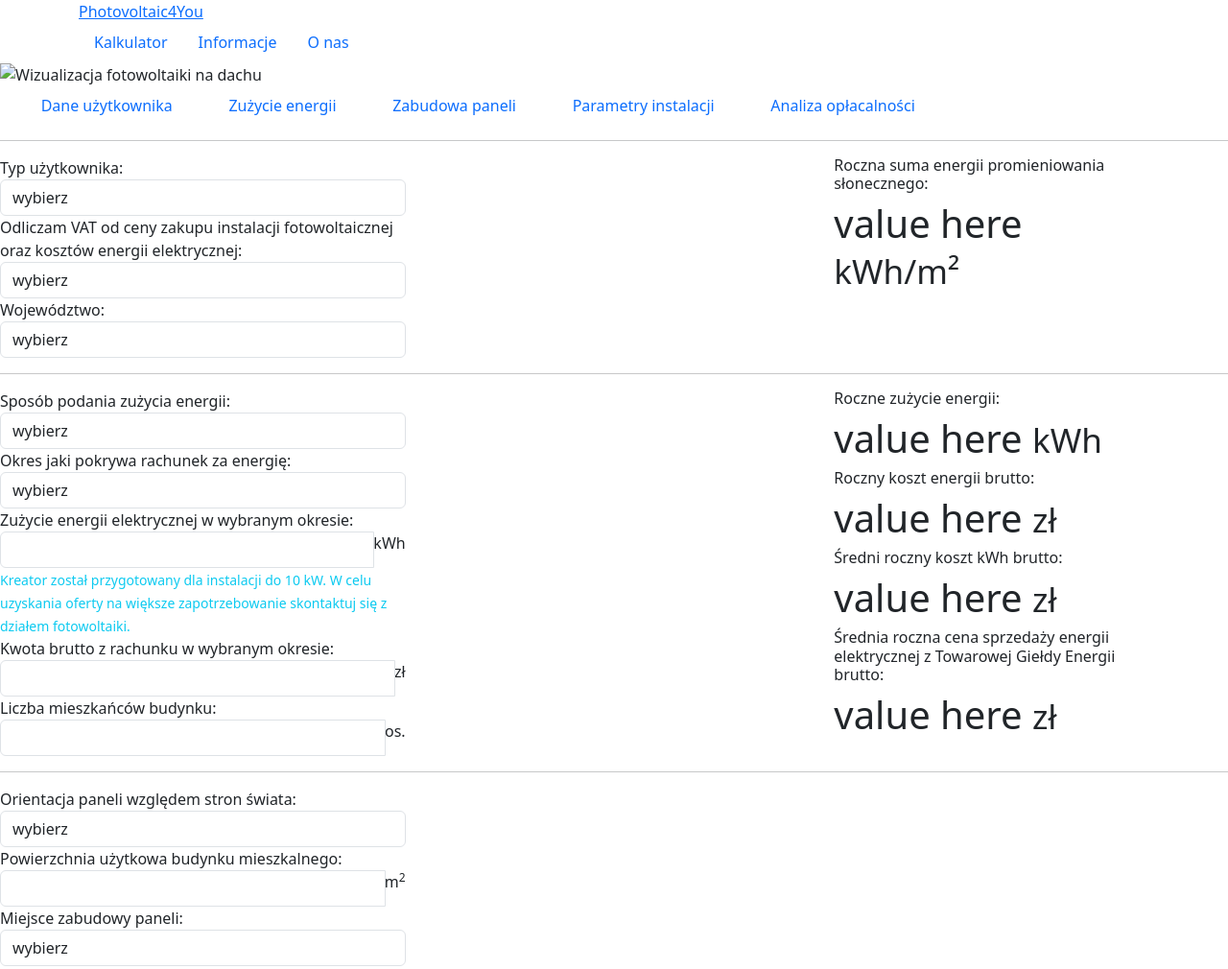
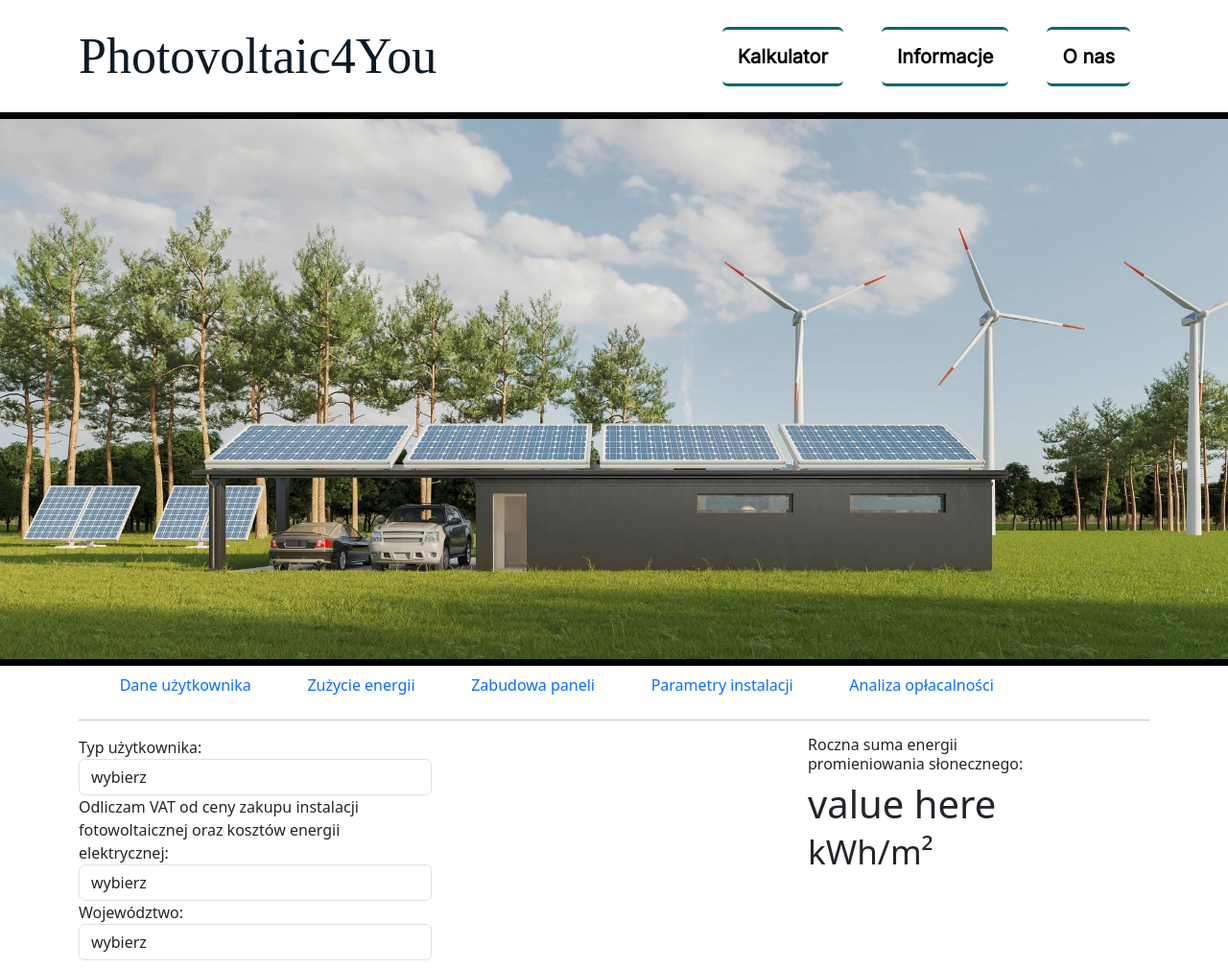
Before and after one commit to rudeuke/Photovoltaic4You, a plain HTML site: page index.html in a window 1280 px wide. Shown: the top 1010 px of the page at 96% size. Drawn offline with nearby package versions, Linux system fonts and the light colour scheme; a web font is replaced by a local one.

Commit message:
Add styling to navbar, created additional pages

```diff
--- a/css/style.css
+++ b/css/style.css
@@ -0,0 +1,28 @@
+.title {
+    font-family: 'Aclonica';
+    font-style: normal;
+    font-weight: 400;
+    font-size: 52px;
+    line-height: 59px;
+    color: #0B1A26;
+}
+
+.nav-menu {
+    font-family: 'Inter';
+    font-style: normal;
+    font-weight: 600;
+    font-size: 20px;
+    line-height: 24px;
+
+    background: #FFFFFF;
+    border-width: 3px 0px;
+    border-style: solid;
+    border-color: #006969;
+    border-radius: 5px;
+}
+
+.baner-border {
+    border-color: #000000;
+    border-width: 7px 0px;
+    border-style: solid;
+}
--- a/index.html
+++ b/index.html
@@ -5,47 +5,45 @@
     <meta charset="UTF-8">
     <meta name="viewport" content="width=device-width, initial-scale=1.0">
     <title>Photovoltaic4You</title>
-    <link rel="stylesheet" href="css/style.css" />
+    <link href='https://fonts.googleapis.com/css?family=Aclonica' rel='stylesheet'>
+    <link href='https://fonts.googleapis.com/css?family=Inter' rel='stylesheet'>
     <link href="https://cdn.jsdelivr.net/npm/bootstrap@5.3.0/dist/css/bootstrap.min.css" rel="stylesheet"
         integrity="sha384-9ndCyUaIbzAi2FUVXJi0CjmCapSmO7SnpJef0486qhLnuZ2cdeRhO02iuK6FUUVM" crossorigin="anonymous">
     <script src="https://cdn.jsdelivr.net/npm/bootstrap@5.3.0/dist/js/bootstrap.bundle.min.js"
         integrity="sha384-geWF76RCwLtnZ8qwWowPQNguL3RmwHVBC9FhGdlKrxdiJJigb/j/68SIy3Te4Bkz"
         crossorigin="anonymous"></script>
+    <link rel="stylesheet" href="css/style.css" />
 </head>
 
-<body>
+<body id="page-top">
     <header>
+        <nav class="navbar navbar-expand-lg height py-4">
             <div class="container">
-            <div class="row">
-                <div class="title">
-                    <a href="index.html">Photovoltaic4You</a>
-                </div>
-                <div class="menu">
-                    <nav>
-                        <ul class="nav">
-                            <li class="nav-item">
-                                <a href="index.html" class="nav-link text-center">Kalkulator</a>
+                <a class="title navbar-brand" href="#page-top">Photovoltaic4You</a>
+                <div class="collapse navbar-collapse" id="navbarResponsive">
+                    <ul class="navbar-nav ms-auto">
+                        <li class="nav-item mx-0 mx-lg-1 px-3">
+                            <a href="index.html"
+                                class="nav-link py-3 px-0 px-lg-3 rounded active nav-menu">Kalkulator</a>
                         </li>
-                            <li class="nav-item">
-                                <a href="informacje.html" class="nav-link text-center">Informacje</a>
+                        <li class="nav-item mx-0 mx-lg-1 px-3">
+                            <a href="informacje.html"
+                                class="nav-link py-3 px-0 px-lg-3 rounded active nav-menu">Informacje</a>
                         </li>
-                            <li class="nav-item">
-                                <a href="onas.html" class="nav-link text-center">O nas</a>
+                        <li class="nav-item mx-0 mx-lg-1 px-3">
+                            <a href="onas.html" class="nav-link py-3 px-0 px-lg-3 rounded active nav-menu">O nas</a>
                         </li>
                     </ul>
+                </div>
+            </div>
         </nav>
-                </div>
-
-            </div>
+        <img class="baner-border img-fluid" src="img/house.jpg" alt="Wizualizacja fotowoltaiki na dachu">
     </header>
 
-
     <main>
-        <img src="" alt="Wizualizacja fotowoltaiki na dachu">
-
+        <div class="container">
             <div id="calc">
                 <!-- selection form -->
-
                 <form id="calc-form">
                     <!-- form steps -->
                     <div>
@@ -209,7 +207,8 @@
                                                             value="byEnergyUsageBill">
                                                             Rachunek za energię elektryczną
                                                         </option>
-                                                    <option label="Liczba mieszkańców budynku" value="byPeopleCount">
+                                                        <option label="Liczba mieszkańców budynku"
+                                                            value="byPeopleCount">
                                                             Liczba
                                                             mieszkańców budynku</option>
                                                     </select>
@@ -241,8 +240,8 @@
                                             </label>
                                             <div class="col-sm-6">
                                                 <div class="input-group">
-                                                <input type="number" min="1" max="10" step="0.1" class="form-control"
-                                                    name="energyUsageInPeriod">
+                                                    <input type="number" min="1" max="10" step="0.1"
+                                                        class="form-control" name="energyUsageInPeriod">
                                                     <span>kWh</span>
                                                 </div>
                                                 <div class="text-info">
@@ -417,7 +416,8 @@
                                                         </option>
                                                         <option label="dachówka" value="roofTile">dachówka
                                                         </option>
-                                                    <option label="blacha na rąbek" value="seamPlate">blacha na rąbek
+                                                        <option label="blacha na rąbek" value="seamPlate">blacha na
+                                                            rąbek
                                                         </option>
                                                         <option label="lacha trapezowa" value="trapezoidalSheet">blacha
                                                             trapezowa
@@ -461,7 +461,8 @@
                                             </label>
                                             <div class="col-sm-6">
                                                 <div class="input-group">
-                                                <input name="panelQuantity" type="number" class="form-control" step="1">
+                                                    <input name="panelQuantity" type="number" class="form-control"
+                                                        step="1">
                                                     <span>szt.</span>
                                                 </div>
                                             </div>
@@ -473,7 +474,8 @@
                                             <div class="col-sm-6">
                                                 <div class="input-control">
                                                     <select class="form-control" name="inverterType">
-                                                    <option label="1,0 kW, 1-fazowy" value="kwp1" selected="selected">
+                                                        <option label="1,0 kW, 1-fazowy" value="kwp1"
+                                                            selected="selected">
                                                             1,0 kW, 1-fazowy
                                                         </option>
                                                         <option label="2,0 kW, 1-fazowy" value="kwp2">2,0 kW, 1-fazowy
@@ -488,7 +490,8 @@
                                                         </option>
                                                         <option label="8,0 kW, 3-fazowy" value="kwp8">8,0 kW, 3-fazowy
                                                         </option>
-                                                    <option label="10,0 kW, 3-fazowy" value="kwp10">10,0 kW, 3-fazowy
+                                                        <option label="10,0 kW, 3-fazowy" value="kwp10">10,0 kW,
+                                                            3-fazowy
                                                         </option>
                                                     </select>
                                                 </div>
@@ -563,8 +566,8 @@
                                                 </label>
                                                 <div class="col-sm-6">
                                                     <div class="input-group">
-                                                    <input type="number" class="form-control" name="dofinansowanieValue"
-                                                        min="0" max="">
+                                                        <input type="number" class="form-control"
+                                                            name="dofinansowanieValue" min="0" max="">
                                                         <span>zł</span>
                                                     </div>
                                                 </div>
@@ -696,6 +699,7 @@
                     </div>
                 </form>
             </div>
+        </div>
     </main>
 </body>
 
```
Also changed, not shown: informacje.html (added, +50 -0 lines), onas.html (added, +50 -0 lines), img/house.jpg (added). Lines whose indentation alone changed are shown as unchanged.
